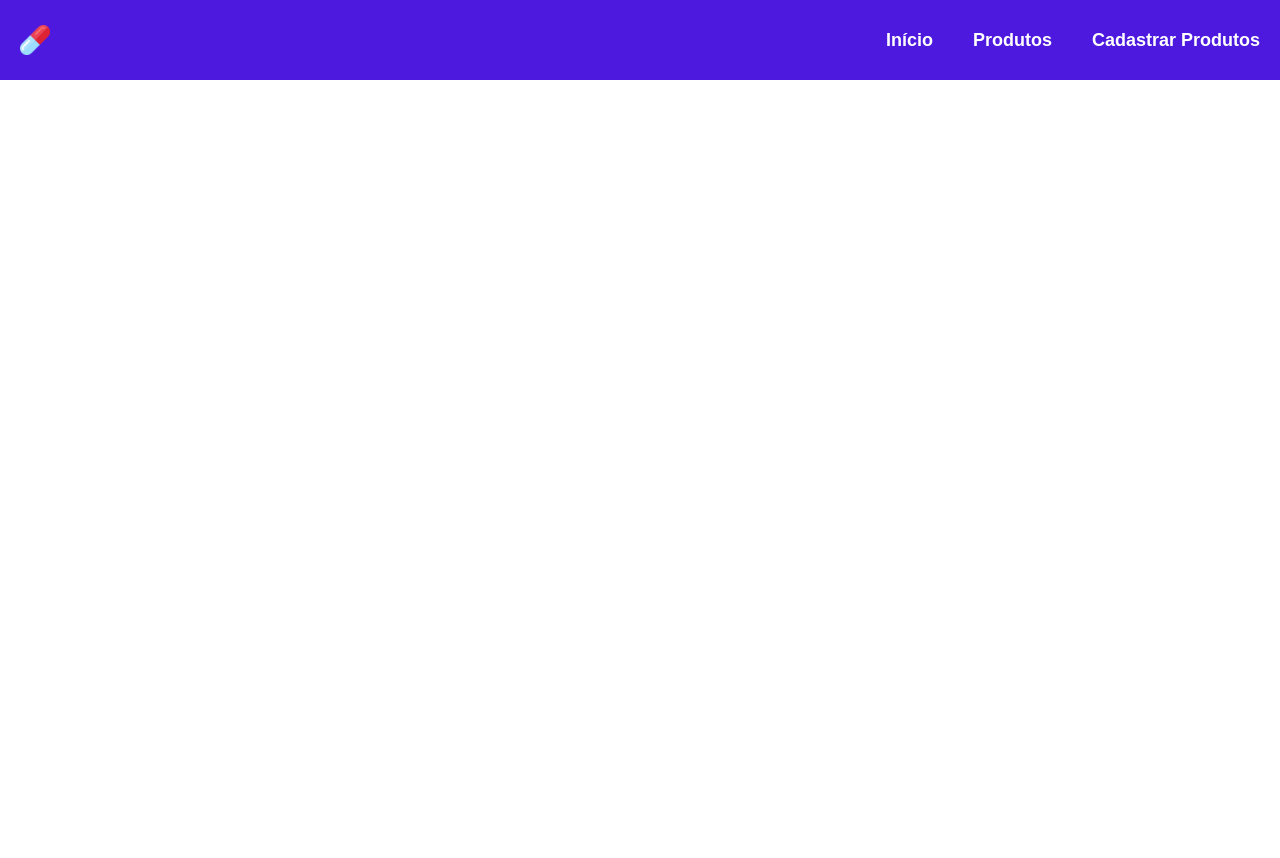
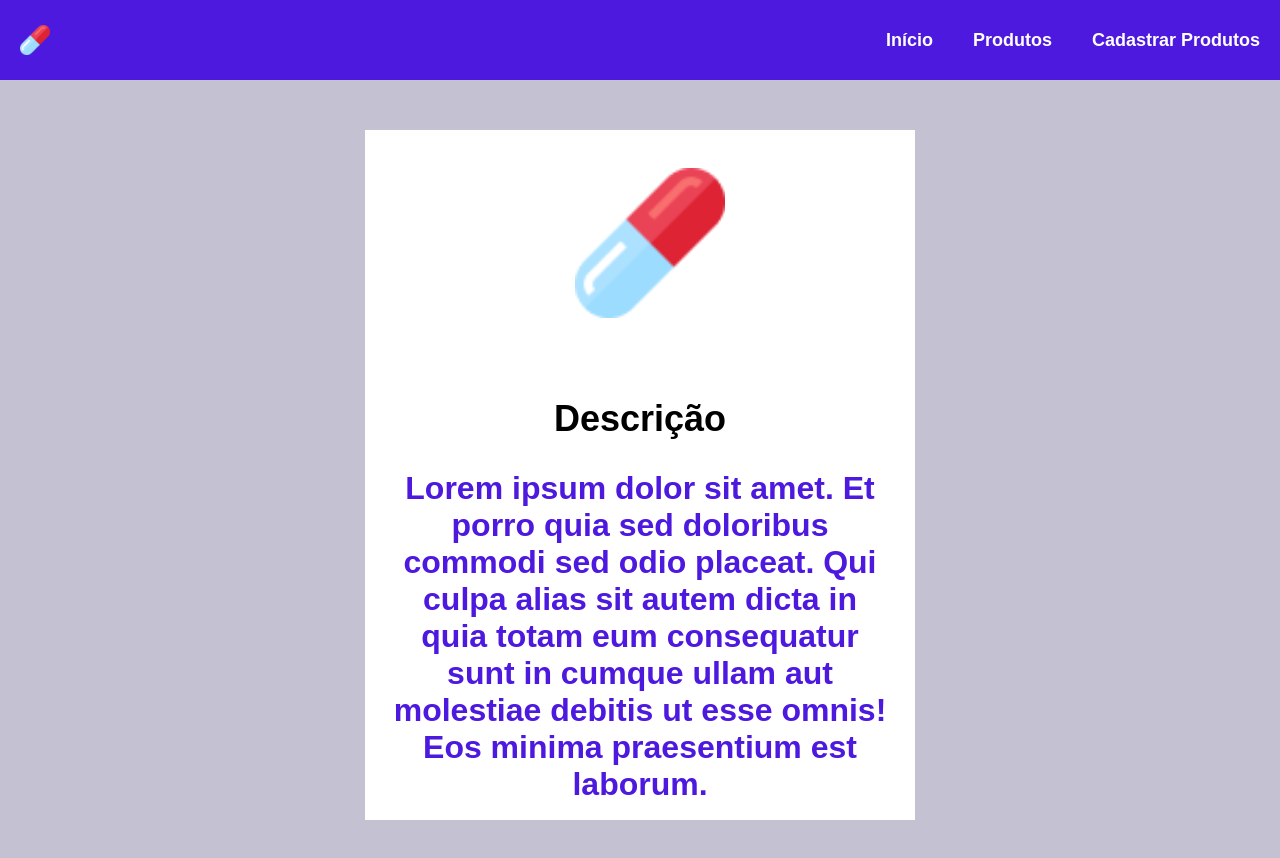
Before and after one commit to Edson-Silva-22/trabalho-de-back-end, a plain HTML site: page telas/Inicio.html in a window 1280 px wide. Before the commit the page ends 800 px from the top, so only its background shows below. Drawn offline with Linux system fonts and the light colour scheme.

Commit message:
Tela_de_inicio

```diff
--- a/telas/Inicio.html
+++ b/telas/Inicio.html
@@ -26,7 +26,13 @@
 
     <!-- o que estiver dentro do main é o que vai mudar em cada tela -->
     <main>
+        <div class="sobre">
+            <img src="../img/comprimido 1.png" alt="comprimido">
 
+            <h1>Descrição</h1>
+
+            <p>Lorem ipsum dolor sit amet. Et porro quia sed doloribus commodi sed odio placeat. Qui culpa alias sit autem dicta in quia totam eum consequatur sunt in cumque ullam aut molestiae debitis ut esse omnis! Eos minima praesentium est laborum.</p>
+        </div>
     </main>
 </body>
 </html>
--- a/telas/css/Inicio.css
+++ b/telas/css/Inicio.css
@@ -43,3 +43,42 @@ img{
 }
 
 /* as configurações acima são para o menu que vai está em toda as telas */
+
+body {
+    background-color: #C3C1D2;
+    font-family: Arial, Helvetica, sans-serif;
+    font-weight: 700;
+}
+
+main .sobre {
+    margin: 50px auto 90px auto;
+}
+
+.sobre {
+    display: flex;
+    flex-direction: column;
+    align-items: center;
+    justify-content: center;
+    background-color: #fff;
+    width: 550px;
+    height: 690px;
+}
+
+.sobre img {
+    margin-top: 20px;
+    width: 150px;
+    height: 150px;
+}
+
+.sobre h1 {
+    margin-top: 80px;
+    font-size: 36px;
+}
+
+.sobre p {
+    max-width: 500px;
+    font-size: 32px;
+    margin-top: 30px;
+    text-align: center;
+    color: #4D19DF;
+}
```
